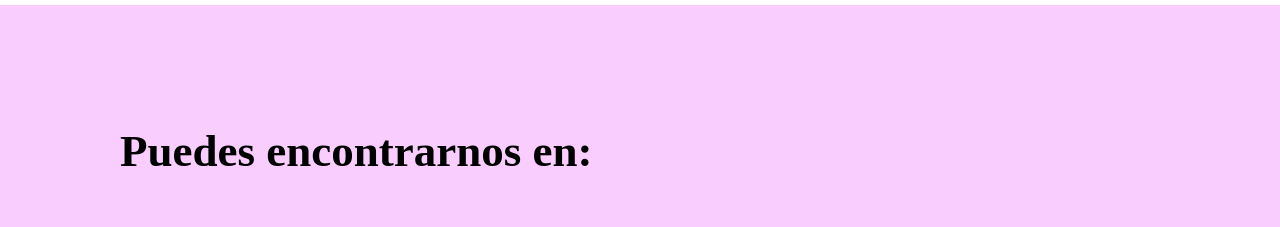
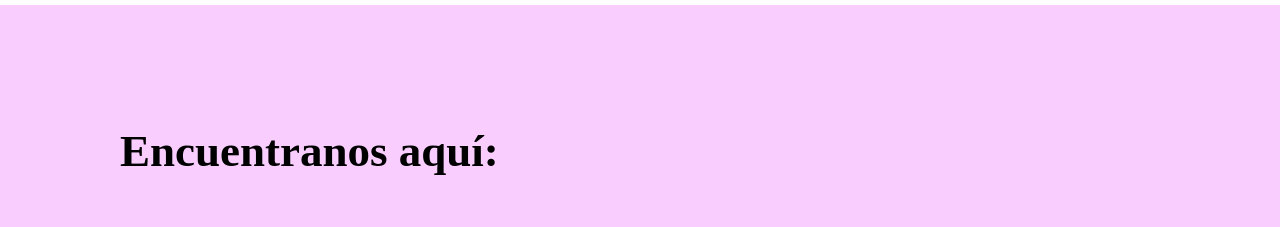
Before and after one commit to julian020304/PerlitaSpaCanino, a plain HTML site: page contactanos.html in a window 1280 px wide. Shown: the part 2380-2607 px from the top of the page. Drawn offline with Linux system fonts and the light colour scheme.

Commit message:
spa canino

```diff
--- a/contactanos.html
+++ b/contactanos.html
@@ -54,7 +54,7 @@
     </section>
     <div class="ubicacion">
         <div class="tiubi">
-            <h2>Puedes encontrarnos en:</h2>
+            <h2>Encuentranos aquí:</h2>
         </div>
         <div>
             <iframe src="https://www.google.com/maps/embed?pb=!1m18!1m12!1m3!1d3982.7308107072404!2d-76.56004499677283!3d3.415640955068417!2m3!1f0!2f0!3f0!3m2!1i1024!2i768!4f13.1!3m3!1m2!1s0x8e30a41aa32adcc1%3A0x41f8c302d9e8bff6!2sCl.%209a%20Oe.%20%2351-21%2C%20Cali%2C%20Valle%20del%20Cauca!5e0!3m2!1ses!2sco!4v1738284933012!5m2!1ses!2sco" width="100%" height="650" style="border:2px solid;" loading="lazy"></iframe>
```
Also changed, not shown: servicios.html (+0 -4 lines).
